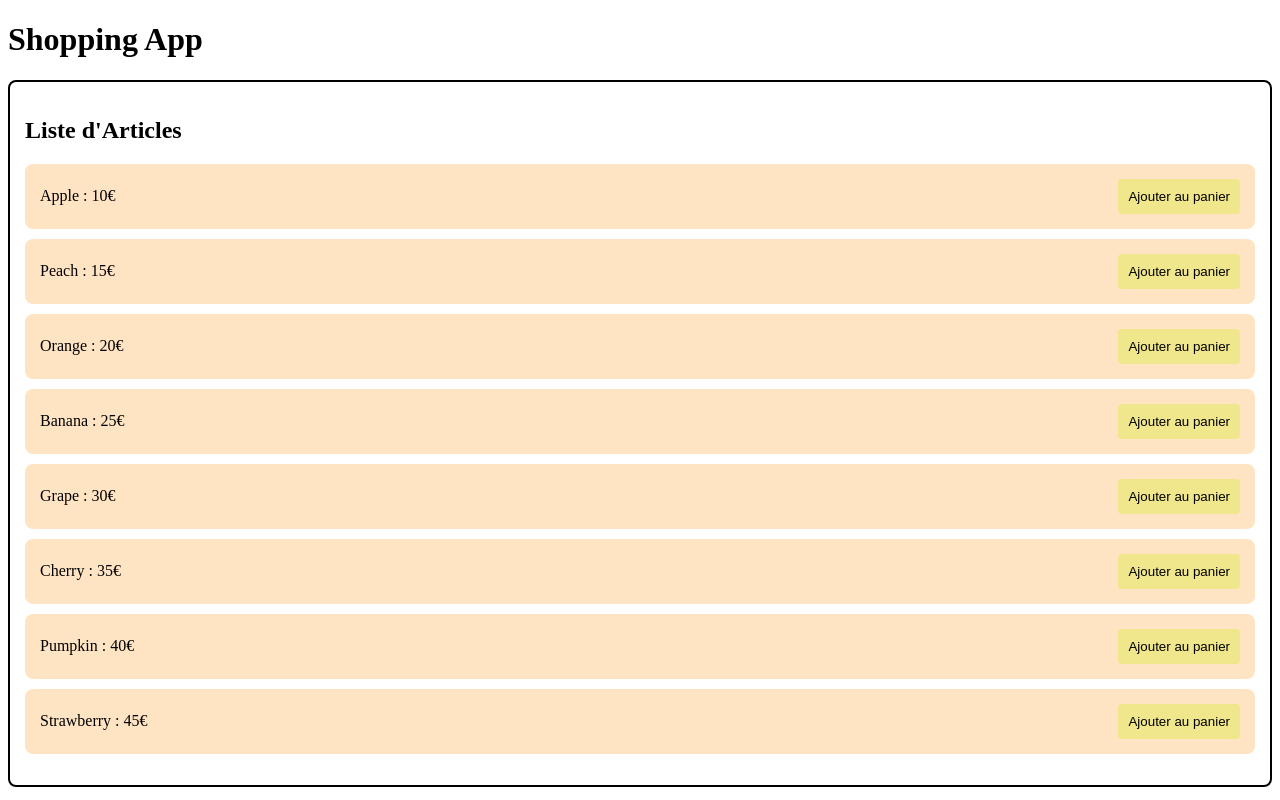
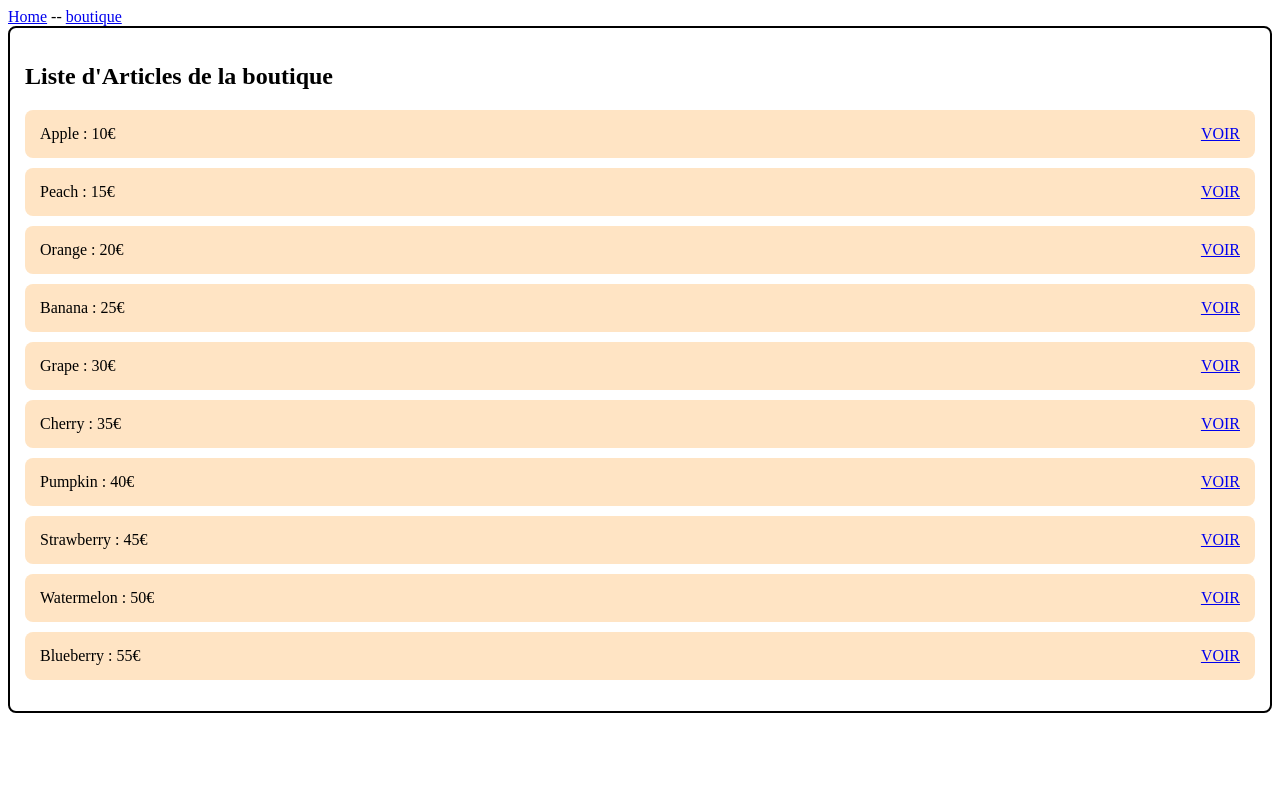
Before and after one commit to OnTracksToDev/trainingVueJS, a Vue app: page /boutique in a window 1280 px wide. Built offline with nearby package versions, Linux system fonts and the light colour scheme.

Commit message:
add router

```diff
--- a/package.json
+++ b/package.json
@@ -14,7 +14,8 @@
   },
   "dependencies": {
     "pinia": "^2.1.7",
-    "vue": "^3.3.4"
+    "vue": "^3.3.4",
+    "vue-router": "^4.2.5"
   },
   "devDependencies": {
     "@rushstack/eslint-patch": "^1.3.3",
--- a/src/App.vue
+++ b/src/App.vue
@@ -1,15 +1,11 @@
 <script>
-import PageParent from '@/components/PageParent.vue';
 
-export default {
-components: {
-PageParent,
-},
-};
 </script>
 
 <template>
   <div id="app">
-  <page-parent></page-parent>
+    <router-link to="/">Home</router-link>  --
+    <router-link to="/boutique">boutique</router-link>
   </div>
-  </template>
+  <RouterView />
+</template>
--- /dev/null
+++ b/src/components/ArticlesDetails.vue
@@ -0,0 +1,33 @@
+<script>
+import { mapState } from 'pinia'
+import { useArticlesStore } from '@/stores/articles'
+
+export default {
+  name: 'ArticlesDetails',
+  props: {
+    articleId: {
+      type: [Number, String],
+      required: false,
+      default: function () {
+        return null
+      }
+    }
+  },
+  computed: {
+    ...mapState(useArticlesStore, ['getArticleById']),
+    getCurrentArticle() {
+      return this.getArticleById(this.articleId)
+    }
+  }
+}
+</script>
+
+<template>
+  <h2>Details article</h2>
+  <div v-if="getCurrentArticle != null">
+    <p>ID : {{ getCurrentArticle.id }}</p>
+    <p>Nom : {{ getCurrentArticle.nom }}</p>
+    <p>Prix : {{ getCurrentArticle.prix }} €</p>
+    <img :src="getCurrentArticle.image" alt="" />
+  </div>
+</template>
--- a/src/components/PanierAchat.vue
+++ b/src/components/PanierAchat.vue
@@ -21,12 +21,12 @@ export default {
   <div v-if="getPanierState.length > 0">
     <h3>Contenu du panier</h3>
     <ul>
-      <li v-for="(item, index) in getPanierState" :key="item.index">
+      <li v-for="(item, index) in getPanierState" :key="item.id">
         {{ item.nom }} : {{ item.prix }}€ x {{ item.quantite }}
         <button @click="retirerDuPanierAction(index)">Retirer du panier</button>
       </li>
     </ul>
-    <p>Total: {{ calculerTotalState }}€</p>
+    <p>Total:💸 {{ calculerTotalState }}€</p>
   </div>
 </template>
 <style scoped>
--- a/src/main.js
+++ b/src/main.js
@@ -1,9 +1,11 @@
 import { createApp } from 'vue';
 import App from './App.vue';
 import { createPinia } from 'pinia';
+import router from './router';
 
 const app = createApp(App);
 const pinia = createPinia();
 
+app.use(router);
 app.use(pinia);
 app.mount('#app');
--- /dev/null
+++ b/src/router/index.js
@@ -0,0 +1,33 @@
+import { createRouter, createWebHistory } from 'vue-router'
+import PageParent from '../views/PageParent.vue'
+import StoreView from '../views/StoreView.vue'
+import ArticlesDetailsView from '../views/ArticlesDetailsView.vue'
+
+const router = createRouter({
+  history: createWebHistory(import.meta.env.BASE_URL),
+  routes: [
+    {
+      path: '/',
+      name: 'home',
+      component: PageParent
+    },
+    {
+      path: '/boutique',
+      name: 'store',
+      // route level code-splitting
+      // this generates a separate chunk (About.[hash].js) for this route
+      // which is lazy-loaded when the route is visited.
+      component: StoreView
+    },
+    {
+      path: '/articles/:id',
+      name: 'ArticlesDetails',
+      // route level code-splitting
+      // this generates a separate chunk (About.[hash].js) for this route
+      // which is lazy-loaded when the route is visited.
+      component: ArticlesDetailsView
+    }
+  ]
+})
+
+export default router
--- a/src/stores/articles.js
+++ b/src/stores/articles.js
@@ -3,18 +3,26 @@ import { defineStore } from 'pinia';
 export const useArticlesStore = defineStore('articles', {
   state: () => ({
     articles: [
-      { index: 1, nom: 'Apple', prix: 10 },
-      { index: 2, nom: 'Peach', prix: 15 },
-      { index: 3, nom: 'Orange', prix: 20 },
-      { index: 4, nom: 'Banana', prix: 25 },
-      { index: 5, nom: 'Grape', prix: 30 },
-      { index: 6, nom: 'Cherry', prix: 35 },
-      { index: 6, nom: 'Pumpkin', prix: 40 },
-      { index: 6, nom: 'Strawberry', prix:45 },
-    ],
-  }),
+      { id: 1, nom: 'Apple', prix: 10, image: 'https://images.pexels.com/photos/102104/pexels-photo-102104.jpeg?auto=compress&cs=tinysrgb&w=1260&h=750&dpr=1' },
+      { id: 2, nom: 'Peach', prix: 15, image: 'https://images.pexels.com/photos/1268122/pexels-photo-1268122.jpeg?auto=compress&cs=tinysrgb&w=1260&h=750&dpr=1' },
+      { id: 3, nom: 'Orange', prix: 20, image: 'https://images.pexels.com/photos/161559/background-bitter-breakfast-bright-161559.jpeg?auto=compress&cs=tinysrgb&w=1260&h=750&dpr=1' },
+      { id: 4, nom: 'Banana', prix: 25, image: 'https://images.pexels.com/photos/2872755/pexels-photo-2872755.jpeg?auto=compress&cs=tinysrgb&w=1260&h=750&dpr=1' },
+      { id: 5, nom: 'Grape', prix: 30, image: 'https://images.pexels.com/photos/23042/pexels-photo.jpg?auto=compress&cs=tinysrgb&w=600' },
+      { id: 6, nom: 'Cherry', prix: 35, image: 'https://images.pexels.com/photos/109274/pexels-photo-109274.jpeg?auto=compress&cs=tinysrgb&w=600' },
+      { id: 7, nom: 'Pumpkin', prix: 40, image: 'https://images.pexels.com/photos/633480/pexels-photo-633480.jpeg?auto=compress&cs=tinysrgb&w=600' },
+      { id: 8, nom: 'Strawberry', prix: 45, image: 'https://images.pexels.com/photos/70746/strawberries-red-fruit-royalty-free-70746.jpeg?auto=compress&cs=tinysrgb&w=600' },
+      { id: 9, nom: 'Watermelon', prix: 50, image: 'https://images.pexels.com/photos/5946081/pexels-photo-5946081.jpeg?auto=compress&cs=tinysrgb&w=600' },
+      { id: 10, nom: 'Blueberry', prix: 55, image: 'https://images.pexels.com/photos/440122/pexels-photo-440122.jpeg?auto=compress&cs=tinysrgb&w=600' },
+    ]
+      }),
 
   getters: {
     getAllArticles: (state) => state.articles,
+
+    getArticleById: (state) => (id) => {
+      const item = state.articles.find(item => item.id == id)
+      return item
+  }
   },
+
 });
--- /dev/null
+++ b/src/views/ArticlesDetailsView.vue
@@ -0,0 +1,27 @@
+<script>
+import ArticlesDetails from '@/components/ArticlesDetails.vue';
+
+export default {
+        name:"ArticleDetailView",
+        components: {
+            ArticlesDetails
+        },
+        data() {
+            return {
+                articleId: this.$route.params.id
+            }
+        },
+    }
+</script>
+
+<template>
+    <section >
+        <section >
+            <h2> Detail Page</h2>
+            <ArticlesDetails
+                :articleId="articleId"
+            />
+        </section>
+    </section>
+
+</template>
--- a/src/components/ListeArticles.vue
+++ b/src/views/StoreView.vue
@@ -1,14 +1,8 @@
 <script>
-import { mapState, mapActions } from 'pinia'
+import { mapState } from 'pinia'
 import { useArticlesStore } from '@/stores/articles'
-import { usePanierStore } from '@/stores/panier'
 
 export default {
-  methods: {
-    ...mapActions(usePanierStore, {
-      ajouterAuPanierAction: 'ajouterAuPanier'
-    })
-  },
   computed: {
     ...mapState(useArticlesStore, {
       getAllArticlesState: 'getAllArticles'
@@ -19,11 +13,16 @@ export default {
 
 <template>
   <div>
-    <h2>Liste d'Articles</h2>
+    <h2>Liste d'Articles de la boutique</h2>
     <ul>
       <li v-for="article in getAllArticlesState" :key="article.index">
         {{ article.nom }} : {{ article.prix }}€
-        <button @click="ajouterAuPanierAction(article)">Ajouter au panier</button>
+        <router-link
+          :to="{ name: 'ArticlesDetails', params: { id: article.id } }"
+          class="btn btn-success"
+        >
+          VOIR
+        </router-link>
       </li>
     </ul>
   </div>
```
Also changed, not shown: src/views/PageParent.vue (renamed from src/components/PageParent.vue), 1 other file (tests, documents, lock files or other folders).
